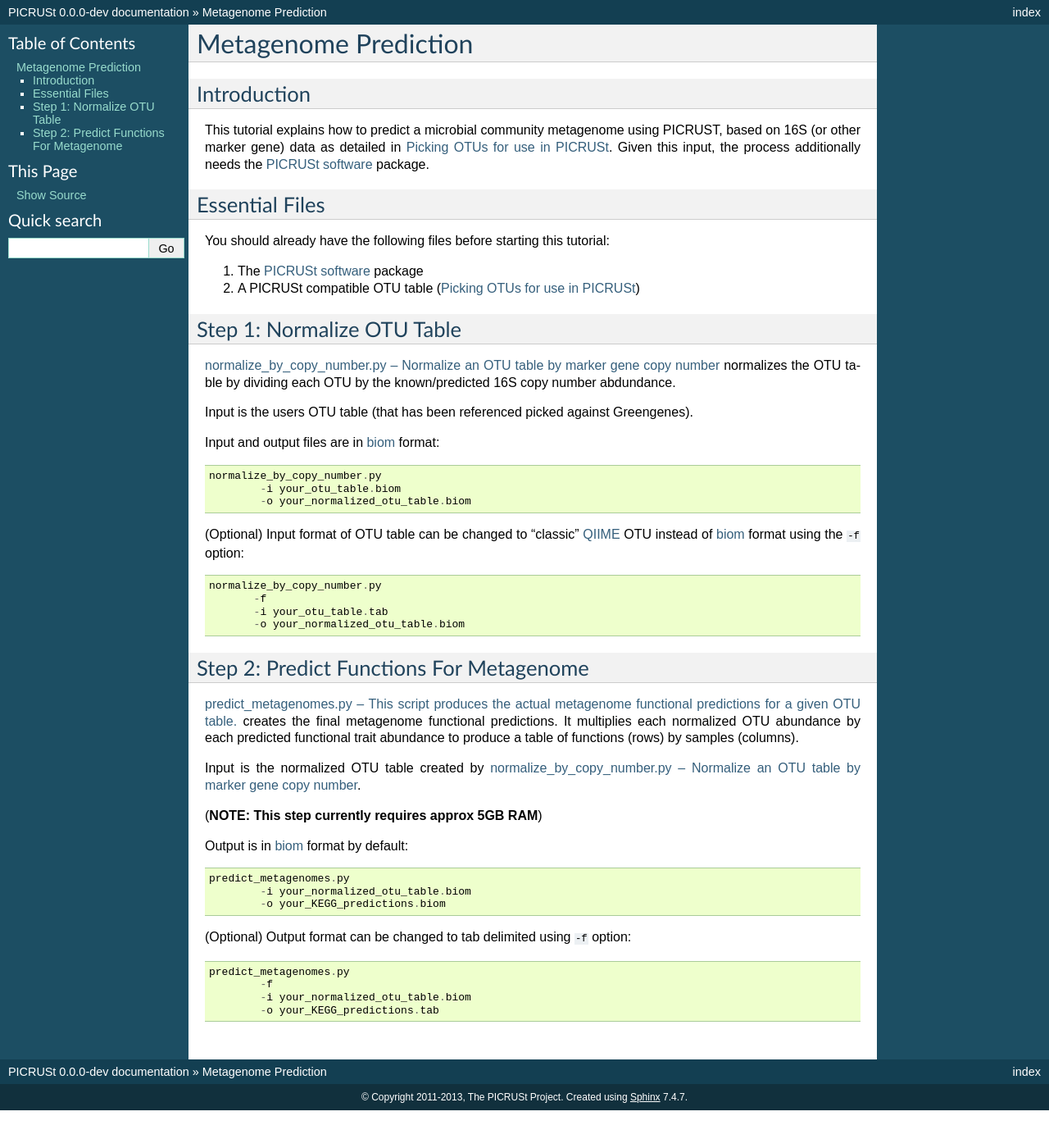
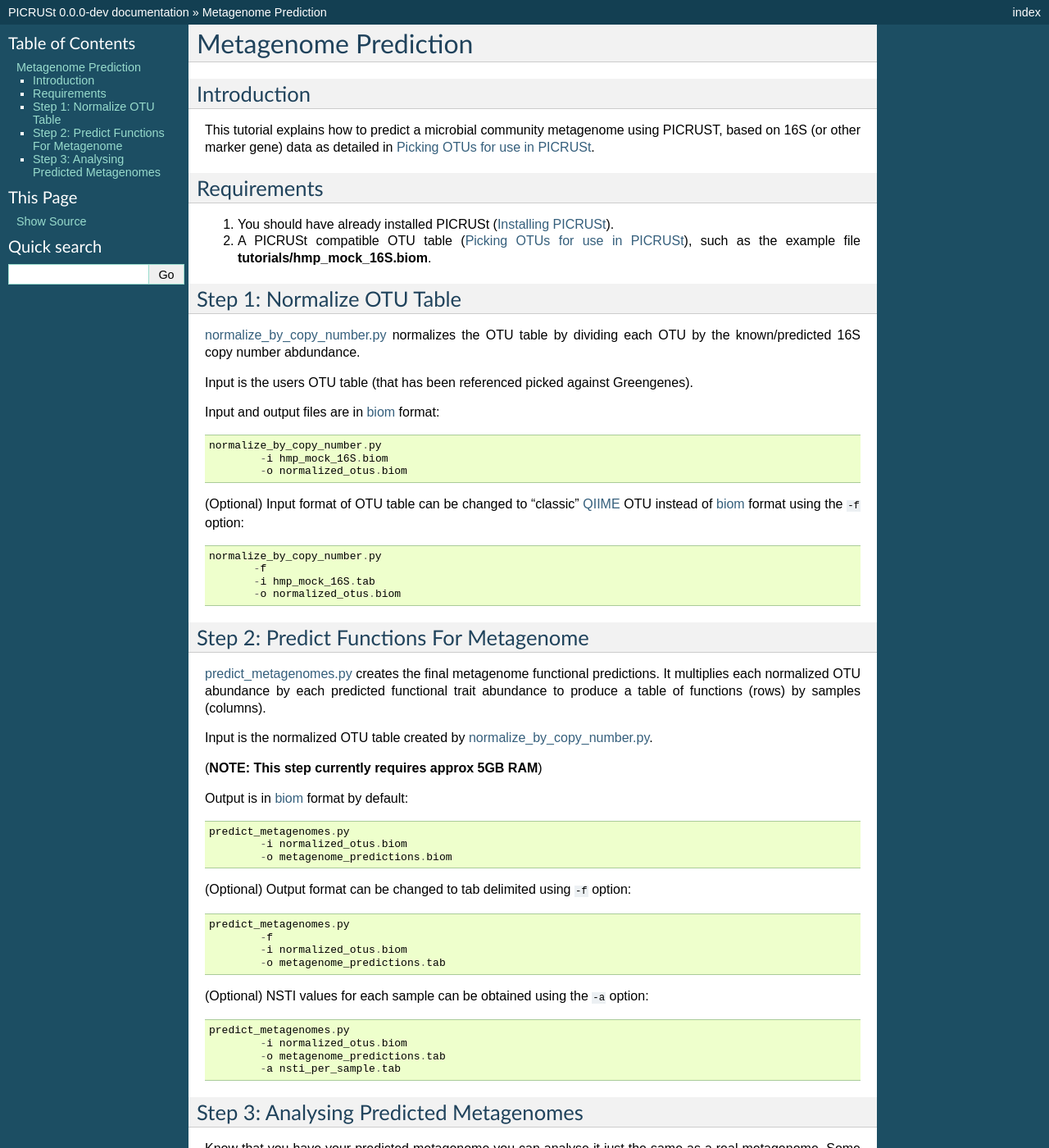
Before and after one commit to picrust/picrust, a Sphinx documentation site: the page built from doc/source/tutorials/metagenome_prediction.rst, in a window 1280 px wide and 1400 px high. Shown: the whole window at 82% size. Built offline with Sphinx 7.4.7, drawn with Linux system fonts in a browser that asks for light colours; some of the changed text lies outside the part shown.

Commit message:
Update metagenome prediction tutorial
Addresses #36


Former-commit-id: eb141819867c231a9d64a8d4cc58805079fdab01

```diff
--- a/doc/source/tutorials/metagenome_prediction.rst
+++ b/doc/source/tutorials/metagenome_prediction.rst
@@ -10,54 +10,64 @@
 ------------
 
 This tutorial explains how to predict a microbial community metagenome using PICRUST, based on 16S (or other marker gene) data as detailed in :ref:`otu_picking_tutorial`.
-Given this input, the process additionally needs the `PICRUSt software`_ package.
 
-Essential Files
----------------
+Requirements
+------------
 
-You should already have the following files before starting this tutorial:
-
-1. The `PICRUSt software`_ package
-2. A PICRUSt compatible OTU table (:ref:`otu_picking_tutorial`)
+1. You should have already installed PICRUSt (:ref:`install`).
+2. A PICRUSt compatible OTU table (:ref:`otu_picking_tutorial`), such as the example file **tutorials/hmp_mock_16S.biom**.
 
 Step 1: Normalize OTU Table
 ---------------------------
 
-:ref:`normalize_by_copy_number` normalizes the OTU table by dividing each OTU by the known/predicted 16S copy number abdundance.
+:ref:`normalize_by_copy_number.py <normalize_by_copy_number>` normalizes the OTU table by dividing each OTU by the known/predicted 16S copy number abdundance.
 
 Input is the users OTU table (that has been referenced picked against Greengenes).
 
 Input and output files are in `biom`_ format::
 
 	normalize_by_copy_number.py
-		-i your_otu_table.biom
-		-o your_normalized_otu_table.biom
+		-i hmp_mock_16S.biom
+		-o normalized_otus.biom
 
 (Optional) Input format of OTU table can be changed to "classic" `QIIME`_ OTU instead of `biom`_ format using the ``-f`` option: ::
 
 	 normalize_by_copy_number.py
 		-f
-		-i your_otu_table.tab
-		-o your_normalized_otu_table.biom
+		-i hmp_mock_16S.tab
+		-o normalized_otus.biom
 
 Step 2: Predict Functions For Metagenome
 ----------------------------------------
 
-:ref:`predict_metagenomes` creates the final metagenome functional predictions. It multiplies each normalized OTU abundance by each predicted functional trait abundance to produce a table of functions (rows) by samples (columns).
+:ref:`predict_metagenomes.py <predict_metagenomes>` creates the final metagenome functional predictions. It multiplies each normalized OTU abundance by each predicted functional trait abundance to produce a table of functions (rows) by samples (columns).
 
-Input is the normalized OTU table created by :ref:`normalize_by_copy_number`.
+Input is the normalized OTU table created by :ref:`normalize_by_copy_number.py <normalize_by_copy_number>`.
 
 (**NOTE: This step currently requires approx 5GB RAM**)
 
 Output is in `biom`_ format by default: ::
 
 	predict_metagenomes.py
-		-i your_normalized_otu_table.biom
-		-o your_KEGG_predictions.biom
+		-i normalized_otus.biom
+		-o metagenome_predictions.biom
 
 (Optional) Output format can be changed to tab delimited using ``-f`` option: ::
 
 	predict_metagenomes.py
 		-f
-		-i your_normalized_otu_table.biom
-		-o your_KEGG_predictions.tab
+		-i normalized_otus.biom
+		-o metagenome_predictions.tab
+
+(Optional) NSTI values for each sample can be obtained using the ``-a`` option: ::
+
+	predict_metagenomes.py
+		-i normalized_otus.biom
+		-o metagenome_predictions.tab
+		-a nsti_per_sample.tab
+
+Step 3: Analysing Predicted Metagenomes
+---------------------------------------
+
+Know that you have your predicted metagenome you can analyse it just the same as a real metagenome.
+Some suggestions for downstream analysis are outlined in :ref:`downstream_analysis_guide`.
```
